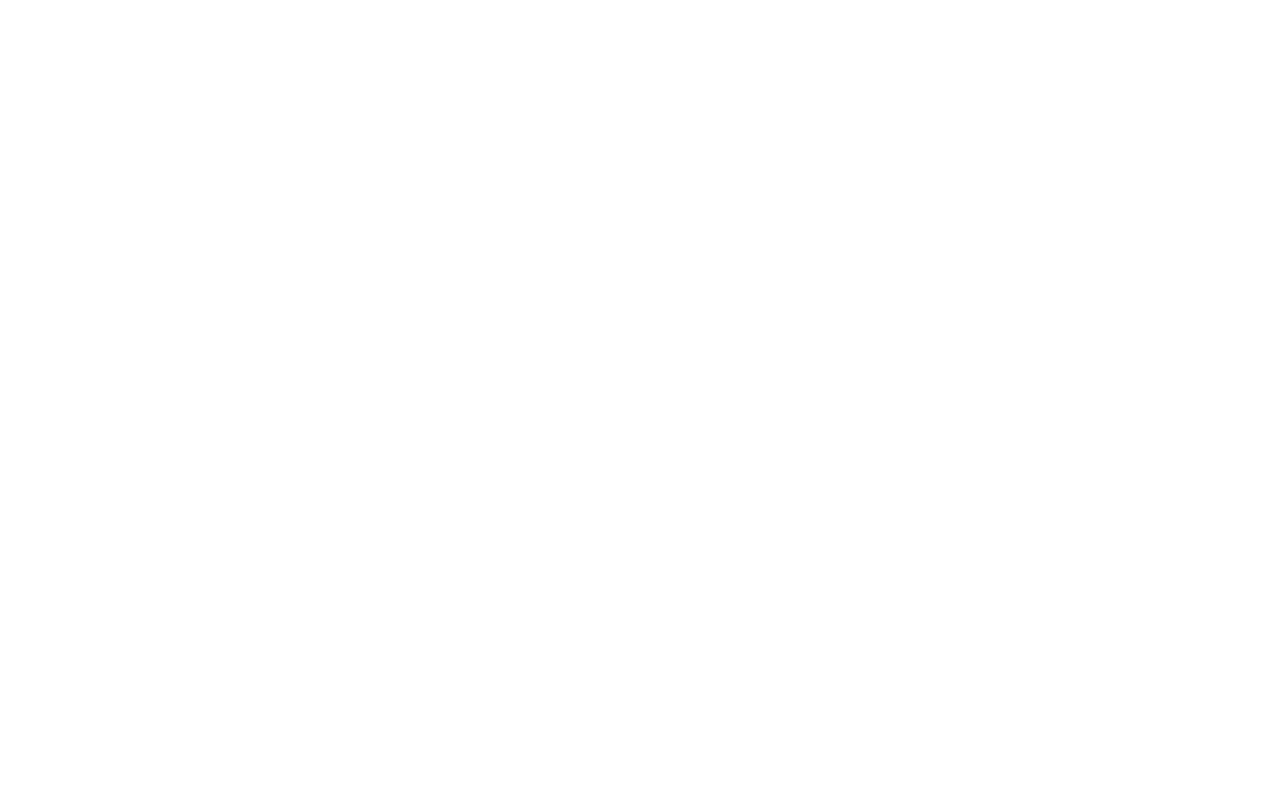
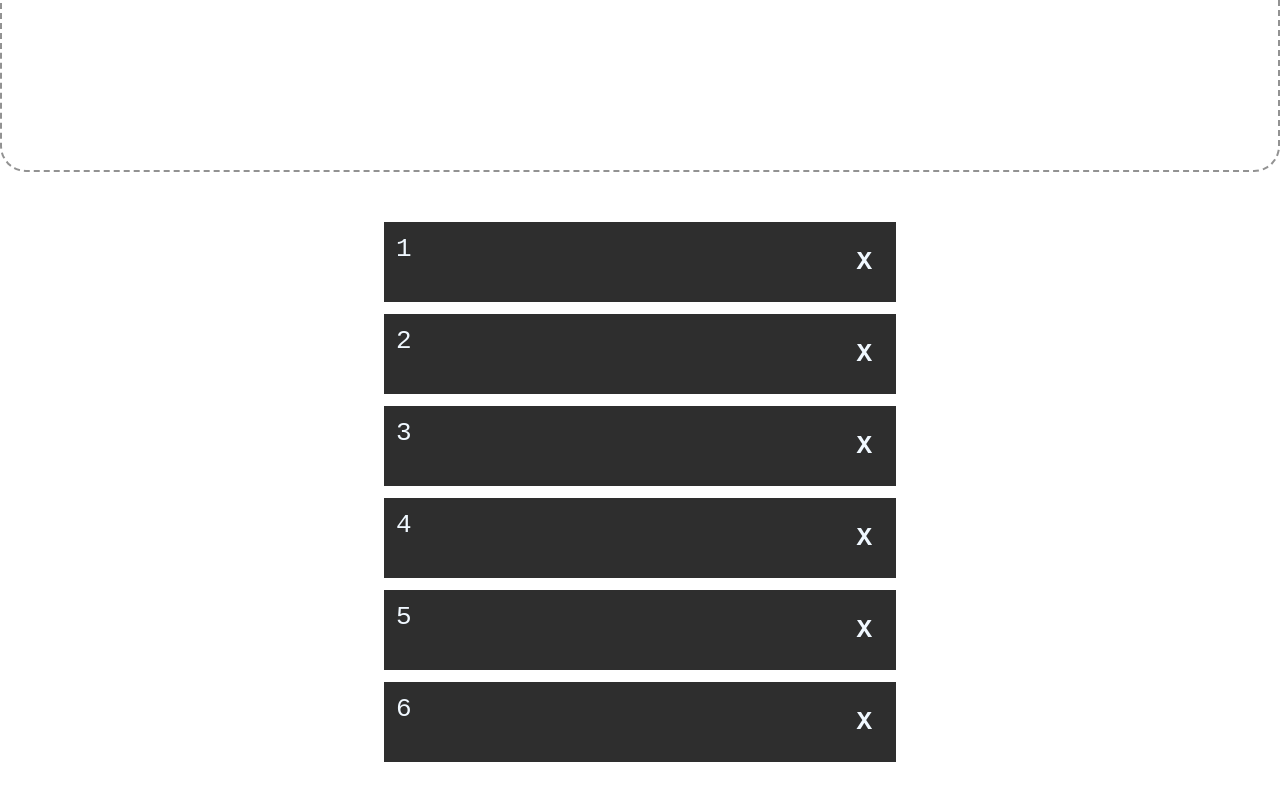
Before and after one commit to StanislavXmov/animations_test, a React (Vite) app: page / in a window 1280 px wide. Shown: the part 3405-4205 px from the top of the page. Before the commit the page ends 3627 px from the top, so only its background shows below. Built offline with nearby package versions, Linux system fonts and the light colour scheme.

Commit message:
add LIst

```diff
--- a/src/App.tsx
+++ b/src/App.tsx
@@ -7,6 +7,7 @@
 import { Modal } from './components/Modal';
 import { Waypoints } from './components/Waypoint';
 import { Blocks } from './components/Blocks';
+import { List } from './components/List';
 
 
 function App() {
@@ -24,6 +25,7 @@
       <RoutesWrapper />
       <Waypoints />
       <Blocks />
+      <List />
     </div>
   );
 }
--- a/src/components/Blocks/Blocks.module.scss
+++ b/src/components/Blocks/Blocks.module.scss
@@ -37,7 +37,7 @@
   display: flex;
   justify-content: center;
   align-items: center;
-  background: rgb(146, 146, 146);;
+  background: rgb(146, 146, 146);
   color: white;
   font-size: 5rem;
   border-radius: 2rem;
@@ -46,4 +46,6 @@
 .fullHeight {
   height: 50vh;
   margin-bottom: 50px;
+  border: 2px dashed rgb(146, 146, 146);
+  border-radius: 2rem;
 }
--- /dev/null
+++ b/src/components/List/List.module.scss
@@ -0,0 +1,40 @@
+.listWrapper {
+  display: flex;
+  width: 100%;
+  height: 100vh;
+  justify-content: center;
+}
+.list {
+  position: relative;
+  margin-bottom: 20vh;
+}
+.item {
+  position: absolute;
+  display: flex;
+  justify-content: space-between;
+  list-style: none;
+  width: 40vw;
+  height: 80px;
+  margin-bottom: 12px;
+  padding: 12px;
+  background: rgb(46, 46, 46);
+
+  font-size: 2rem;
+  color: aliceblue;
+
+  transition: top 0.5s;
+}
+
+.closeButton {
+  padding: 6px 12px;
+  border: none;
+  outline: none;
+  border-radius: 12px;
+  background: none;
+
+  font-size: 2rem;
+  font-weight: bold;
+  color: aliceblue;
+
+  cursor: pointer;
+}
--- /dev/null
+++ b/src/components/List/List.tsx
@@ -0,0 +1,49 @@
+import React, { useCallback, useState } from 'react';
+import { useTransition, animated } from '@react-spring/web';
+
+import styles from './List.module.scss';
+
+const data = [
+  {id: 0, item: '1', isActive: true},
+  {id: 1, item: '2', isActive: true},
+  {id: 2, item: '3', isActive: true},
+  {id: 3, item: '4', isActive: true},
+  {id: 4, item: '5', isActive: true},
+  {id: 5, item: '6', isActive: true},
+];
+
+
+export const List = () => {
+  const [items, setItems] = useState(data);
+  const transition = useTransition(
+    items,
+    {
+      from: {opacity: 0, transform: 'translate3d(100%, 0%, 0)'},
+      enter: {opacity: 1, transform: 'translate3d(-50%, 0%, 0)'},
+      leave: {opacity: 0, transform: 'translate3d(-100%, 0%, 0)'},
+    }
+  );
+
+  const changeHandler = useCallback((i: number) => {
+    setItems(state => state.filter(item => item.id !== i));
+  }, [items, setItems]);
+
+  return (
+    <div className={styles.listWrapper}>
+      <ul className={styles.list} style={{height: `${items.length * 92}px`}}>
+        {transition((style, item, _, i) => (
+          item.isActive &&
+        <animated.li
+          style={{...style, top: `${i * 92}px`}}
+          className={styles.item}
+        >
+          {item.item}
+          <button
+            className={styles.closeButton}
+            onClick={() => changeHandler(item.id)}
+          >X</button>
+        </animated.li>))}
+      </ul>
+    </div>
+  )
+}
--- /dev/null
+++ b/src/components/List/index.ts
@@ -0,0 +1 @@
+export { List } from './List';
```
